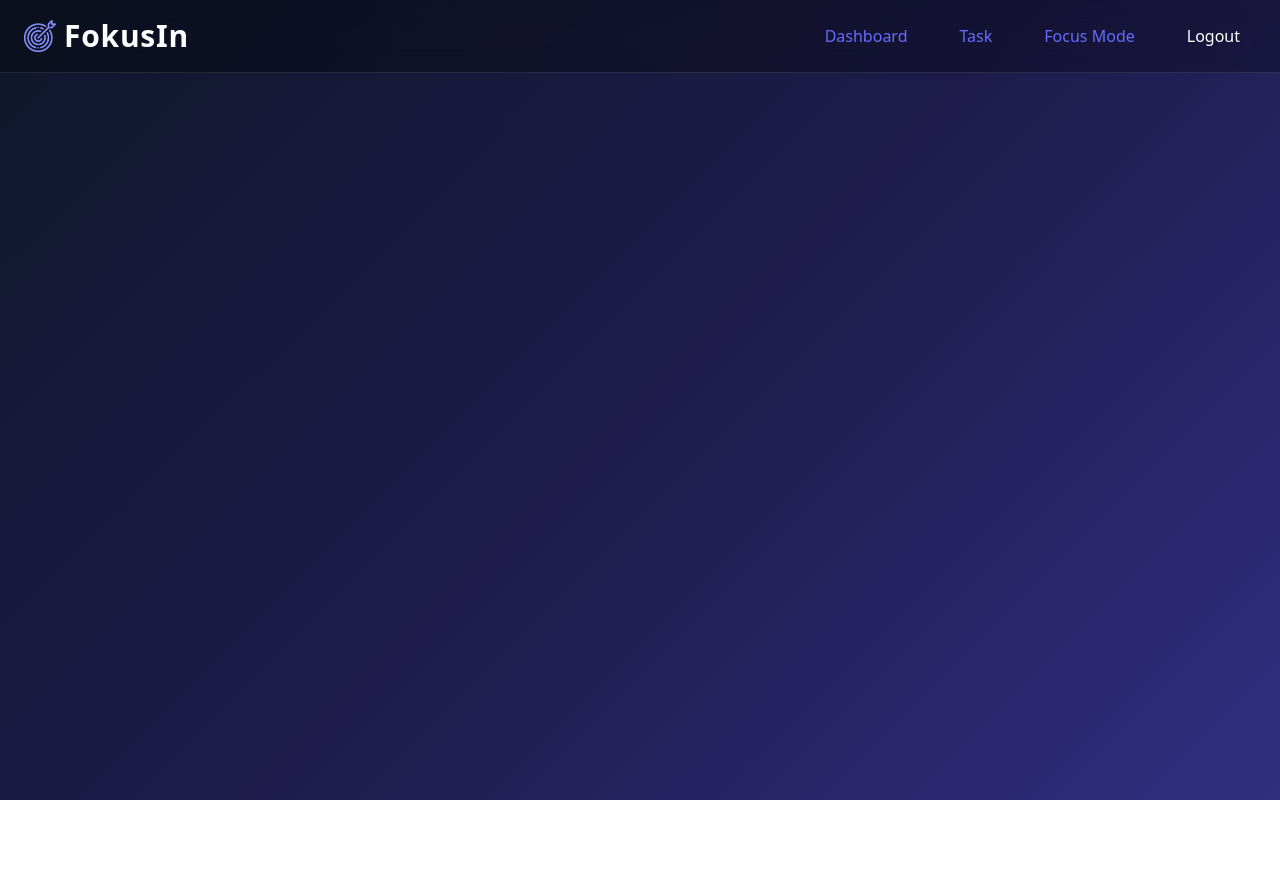
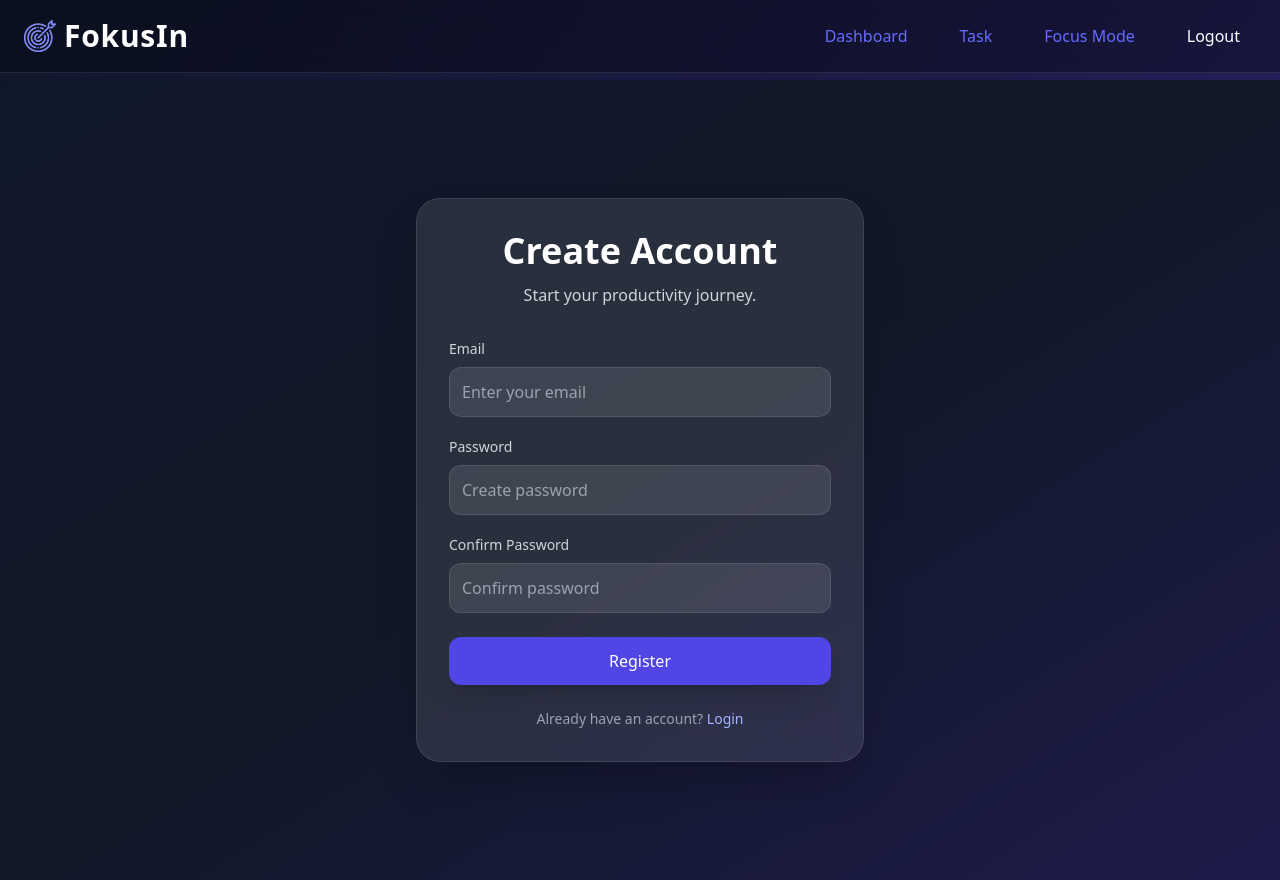
Before and after one commit to sekkarr/produktif-app, a React (Vite) app in the folder produktif-app/: page /register in a window 1280 px wide. Before the commit the page ends 800 px from the top, so only its background shows below. Built offline with nearby package versions, Linux system fonts and the light colour scheme.

Commit message:
add register

```diff
--- a/produktif-app/src/App.jsx
+++ b/produktif-app/src/App.jsx
@@ -6,6 +6,7 @@ import ProtectedRoute from "./components/ProtectedRoute";
 import Dashboard from "./pages/Dashboard";
 import EisenhowerPage from "./pages/EisenhowerPage";
 import FokusMode from "./pages/FokusMode";
+import RegisterPage from "./pages/RegisterPage";
 import LoginPage from "./pages/LoginPage";
 
 function App() {
@@ -25,6 +26,7 @@ function App() {
       <Routes>
         {/* PUBLIC */}
         <Route path="/" element={<LandingPage />} />
+        <Route path="/register" element={<RegisterPage />} />
         <Route path="/login" element={<LoginPage />} />
         <Route path="/fokus-mode" element={<FokusMode />} />
 
--- a/produktif-app/src/pages/LoginPage.jsx
+++ b/produktif-app/src/pages/LoginPage.jsx
@@ -10,21 +10,39 @@ export default function LoginPage() {
   const handleLogin = (e) => {
     e.preventDefault();
 
-    // VALIDASI
+    // VALIDASI INPUT KOSONG
     if (!email || !password) {
       alert("Please fill all fields");
       return;
     }
 
-    // SIMPAN LOGIN
-    localStorage.setItem("isLogin", true);
+    // AMBIL DATA USERS DARI LOCALSTORAGE
+    const users =
+      JSON.parse(localStorage.getItem("users")) || [];
 
-    // SIMPAN USER
+    // CEK USER BERDASARKAN EMAIL + PASSWORD
+    const foundUser = users.find(
+      (user) =>
+        user.email === email &&
+        user.password === password
+    );
+
+    // JIKA TIDAK ADA USER YANG COCOK
+    if (!foundUser) {
+      alert("Invalid email or password");
+      return;
+    }
+
+    // SIMPAN STATUS LOGIN
+    localStorage.setItem("isLogin", "true");
+
+    // SIMPAN USER YANG LOGIN
     localStorage.setItem(
       "user",
       JSON.stringify({
-        email,
-      }),
+        id: foundUser.id,
+        email: foundUser.email,
+      })
     );
 
     // PINDAH KE DASHBOARD
@@ -32,39 +50,15 @@ export default function LoginPage() {
   };
 
   return (
-    <div
-      className="
-        min-h-screen
-        bg-gradient-to-br
-        from-[#0F172A]
-        via-[#111827]
-        to-[#1E1B4B]
-        flex
-        justify-center
-        items-center
-        px-6
-        text-white
-      "
-    >
-      {/* CARD */}
-      <div
-        className="
-          w-full
-          max-w-md
-          bg-white/10
-          border border-white/10
-          backdrop-blur-md
-          rounded-3xl
-          p-8
-          shadow-2xl
-        "
-      >
+    <div className="min-h-screen bg-gradient-to-br from-[#0F172A] via-[#111827] to-[#1E1B4B] flex justify-center items-center px-6 text-white">
+
+      <div className="w-full max-w-md bg-white/10 border border-white/10 backdrop-blur-md rounded-3xl p-8 shadow-2xl">
+
         {/* HEADER */}
         <div className="text-center mb-8">
           <h1 className="text-4xl font-bold mb-3">
             FokusIn
           </h1>
-
           <p className="text-gray-300">
             Welcome back! Stay productive today.
           </p>
@@ -84,16 +78,7 @@ export default function LoginPage() {
               placeholder="Enter your email"
               value={email}
               onChange={(e) => setEmail(e.target.value)}
-              className="
-                w-full
-                p-3
-                rounded-xl
-                bg-white/10
-                border border-white/10
-                text-white
-                placeholder-gray-400
-                focus:outline-none
-              "
+              className="w-full p-3 rounded-xl bg-white/10 border border-white/10 text-white placeholder-gray-400"
             />
           </div>
 
@@ -108,40 +93,22 @@ export default function LoginPage() {
               placeholder="Enter your password"
               value={password}
               onChange={(e) => setPassword(e.target.value)}
-              className="
-                w-full
-                p-3
-                rounded-xl
-                bg-white/10
-                border border-white/10
-                text-white
-                placeholder-gray-400
-                focus:outline-none
-              "
+              className="w-full p-3 rounded-xl bg-white/10 border border-white/10 text-white placeholder-gray-400"
             />
           </div>
 
           {/* BUTTON */}
           <button
             type="submit"
-            className="
-              w-full
-              bg-indigo-600 hover:bg-indigo-700
-              transition
-              py-3
-              rounded-xl
-              font-medium
-              shadow-xl
-            "
+            className="w-full bg-indigo-600 hover:bg-indigo-700 transition py-3 rounded-xl font-medium shadow-xl"
           >
             Login
           </button>
         </form>
 
-        {/* REGISTER */}
+        {/* LINK REGISTER */}
         <p className="text-center text-sm text-gray-400 mt-6">
           Don’t have an account?{" "}
-
           <Link
             to="/register"
             className="text-indigo-300 hover:text-indigo-200"
@@ -159,6 +126,7 @@ export default function LoginPage() {
             ← Back to Home
           </Link>
         </div>
+
       </div>
     </div>
   );
--- /dev/null
+++ b/produktif-app/src/pages/RegisterPage.jsx
@@ -0,0 +1,207 @@
+import { useState } from "react";
+import { Link, useNavigate } from "react-router-dom";
+
+export default function RegisterPage() {
+  const navigate = useNavigate();
+
+  const [email, setEmail] = useState("");
+  const [password, setPassword] = useState("");
+  const [confirmPassword, setConfirmPassword] = useState("");
+
+
+  const handleRegister = (e) => {
+    e.preventDefault();
+
+    // Validasi field kosong
+    if (!email || !password || !confirmPassword) {
+      alert("Please fill all fields");
+      return;
+    }
+
+    // Validasi password
+    if (password !== confirmPassword) {
+      alert("Passwords do not match");
+      return;
+    }
+
+    // Ambil user yang sudah ada
+    const users =
+      JSON.parse(localStorage.getItem("users")) || [];
+
+    // Cek email sudah dipakai
+    const existingUser = users.find(
+      (user) => user.email === email
+    );
+
+    if (existingUser) {
+      alert("Email already registered");
+      return;
+    }
+
+    // User baru
+    const newUser = {
+      id: crypto.randomUUID(),
+      email,
+      password,
+      createdAt: new Date().toISOString(),
+    };
+
+    // Simpan
+    users.push(newUser);
+
+    localStorage.setItem(
+      "users",
+      JSON.stringify(users)
+    );
+
+    alert("Registration successful!");
+
+    navigate("/login");
+  };
+
+  return (
+    <div
+      className="
+        min-h-screen
+        bg-gradient-to-br
+        from-[#0F172A]
+        via-[#111827]
+        to-[#1E1B4B]
+        flex
+        justify-center
+        items-center
+        px-6
+        text-white
+      "
+    >
+      <div
+        className="
+          w-full
+          max-w-md
+          bg-white/10
+          border border-white/10
+          backdrop-blur-md
+          rounded-3xl
+          p-8
+          shadow-2xl
+        "
+      >
+        <div className="text-center mb-8">
+          <h1 className="text-4xl font-bold mb-3">
+            Create Account
+          </h1>
+
+          <p className="text-gray-300">
+            Start your productivity journey.
+          </p>
+        </div>
+
+        <form onSubmit={handleRegister}>
+          {/* Email */}
+          <div className="mb-5">
+            <label className="block mb-2 text-sm text-gray-300">
+              Email
+            </label>
+
+            <input
+              type="email"
+              placeholder="Enter your email"
+              value={email}
+              onChange={(e) =>
+                setEmail(e.target.value)
+              }
+              className="
+                w-full
+                p-3
+                rounded-xl
+                bg-white/10
+                border border-white/10
+                text-white
+                placeholder-gray-400
+                focus:outline-none
+              "
+            />
+          </div>
+
+          {/* Password */}
+          <div className="mb-5">
+            <label className="block mb-2 text-sm text-gray-300">
+              Password
+            </label>
+
+            <input
+              type="password"
+              placeholder="Create password"
+              value={password}
+              onChange={(e) =>
+                setPassword(e.target.value)
+              }
+              className="
+                w-full
+                p-3
+                rounded-xl
+                bg-white/10
+                border border-white/10
+                text-white
+                placeholder-gray-400
+                focus:outline-none
+              "
+            />
+          </div>
+
+          {/* Confirm Password */}
+          <div className="mb-6">
+            <label className="block mb-2 text-sm text-gray-300">
+              Confirm Password
+            </label>
+
+            <input
+              type="password"
+              placeholder="Confirm password"
+              value={confirmPassword}
+              onChange={(e) =>
+                setConfirmPassword(e.target.value)
+              }
+              className="
+                w-full
+                p-3
+                rounded-xl
+                bg-white/10
+                border border-white/10
+                text-white
+                placeholder-gray-400
+                focus:outline-none
+              "
+            />
+          </div>
+
+          <button
+            type="submit"
+            className="
+              w-full
+              bg-indigo-600
+              hover:bg-indigo-700
+              transition
+              py-3
+              rounded-xl
+              font-medium
+              shadow-xl
+            "
+          >
+            Register
+          </button>
+        </form>
+
+        <p className="text-center text-sm text-gray-400 mt-6">
+          Already have an account?{" "}
+          <Link
+            to="/login"
+            className="text-indigo-300 hover:text-indigo-200"
+          >
+            Login
+          </Link>
+        </p>
+      </div>
+    </div>
+  );
+}
```
